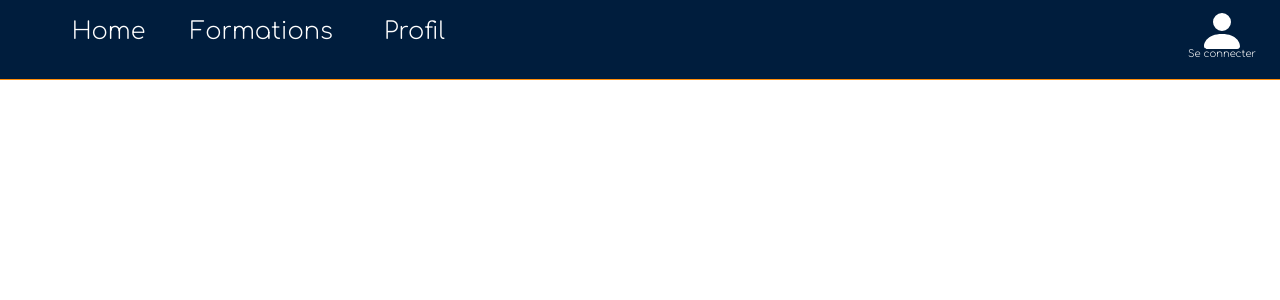
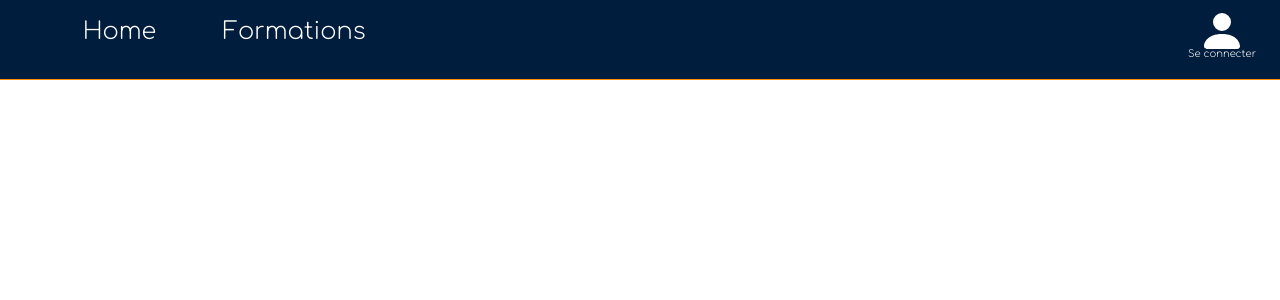
Before and after one commit to Beu-nwa/projet-fil-rouge-formation-.Net, a React (Create React App) app in the folder projet-fil-rouge/: page / in a window 1280 px wide. Shown: the top 300 px of the page. Built offline with nearby package versions, Linux system fonts and the light colour scheme; a web font is replaced by a local one.

Commit message:
update: NavBar> navbar fonctionnelle en fonction du status utilisateur

```diff
--- a/projet-fil-rouge/src/App.js
+++ b/projet-fil-rouge/src/App.js
@@ -18,25 +18,27 @@ class App extends Component {
   constructor(props) {
     super(props)
     this.state = {
-        activeUser: []
+        activeUser: [{status:"visiteur"}]
     }
 }
 changeActiveUser = (user) => {
   this.setState ({
       activeUser: user
   })
+  console.log(this.state.activeUser)
+  console.log(user)
 }
 
   render() {
     return (
       <div className="App">
         <BrowserRouter>
-        <Header changeActiveUser={this.changeActiveUser}/>
+        <Header activeUser={this.state.activeUser}/>
           <main>
             <Routes>
               <Route path="/" element={<HomeView />} />
               <Route path="/formation" element={<FormationView/>} />
-              <Route path="/log" element={<LogView/>} changeActiveUser={this.changeActiveUser} />
+              <Route path="/log" element={<LogView changeActiveUser={this.changeActiveUser}/>}  />
             </Routes>
             <div className="container">
               <Outlet />
--- a/projet-fil-rouge/src/Components/Component/Form/LogsComp/LogsComp.jsx
+++ b/projet-fil-rouge/src/Components/Component/Form/LogsComp/LogsComp.jsx
@@ -8,14 +8,9 @@ export default class LogsComp extends Component {
         super(props)
         this.state = {
             isActive: true,
-            activeUser: [],
         }
     }
-    changeActiveUser = (user) => {
-        this.setState ({
-            activeUser: user
-        })
-    }
+
     changeIsActive = () => {
         this.setState ({
             isActive: !this.state.isActive
@@ -25,7 +20,7 @@ export default class LogsComp extends Component {
         return this.state.isActive ? (
             <div className='formContainer row justify-content-center'>
                 <div className='col col-sm-11 col-md-8 col-lg-5 col-xl-4 col-xxl-3 my-4'>
-                    <LoginComp changeActiveUser={this.changeActiveUser} changeIsActive={this.changeIsActive} />
+                    <LoginComp changeActiveUser={this.props.changeActiveUser} changeIsActive={this.changeIsActive} />
                 </div>
             </div>
         ) : (
--- a/projet-fil-rouge/src/Components/GlobalComponent/HeaderComp/HeaderComp.jsx
+++ b/projet-fil-rouge/src/Components/GlobalComponent/HeaderComp/HeaderComp.jsx
@@ -5,15 +5,11 @@ import NavBarComp from '../../GlobalComponent/NavBarComp/NavBarComp'
 class HeaderComp extends Component {
     constructor(props) {
         super(props)
-        this.state = {
-            isActive: true,
-            activeUser: [],
-        }
     }
     render() {
         return (
             <div>
-                <NavBarComp changeActiveUser={this.changeActiveUser} changeIsActive={this.changeIsActive} />
+                <NavBarComp activeUser={this.props.activeUser} />
             </div>
         );
     }
--- a/projet-fil-rouge/src/Components/GlobalComponent/NavBarComp/NavBarComp.jsx
+++ b/projet-fil-rouge/src/Components/GlobalComponent/NavBarComp/NavBarComp.jsx
@@ -6,15 +6,14 @@ import './NavBarComp.css'
 class NavBarComp extends Component {
     constructor(props) {
         super(props)
-        this.state = {
-            isActive: true,
-            activeUser: [],
     }
-    }
+
     render() {
+
         return (
+            console.log(this.props.activeUser[0].status),
+            this.props.activeUser[0].status === "moderateur" ? (
 
-            this.state.activeUser === "moderateur" ? (
                 //Condition pour afficher la navBar en fonction du status de l'utilisateur
                 <div className="navBarContainer">
                     <ul>
@@ -33,21 +32,7 @@ class NavBarComp extends Component {
                                 <a href="">Ajout Formation</a>   {/* <Link to="/formation">Profil</Link>  */}
                             </li>
                         </div>
-                        {
-                            this.state.activeUser.length === 0 ? (
 
-                                <div className='navItemBoxIcon'>
-                                    <div className='navItemIconText'>
-                                        <div className='iconConnection'>
-                                            <Link to="/log"><PersonFill className='navIcon' /></Link>
-                                        </div>
-                                        <div>
-                                            <div className='navIconText'>Se connecter</div>
-                                        </div>
-                                    </div>
-                                </div>
-                            ) :
-                                (
                         <div className='navItemBoxIcon'>
                             <div className='navItemIconText'>
                                 <div className='iconConnection'>
@@ -58,12 +43,11 @@ class NavBarComp extends Component {
                                 </div>
                             </div>
                         </div>
-                                )
-                        }
+
                     </ul>
                 </div>
                 /////////////////////////////////////////////si l'utilisitaeur est stagiaire ou formateur ///
-            ) : this.state.activeUser === "formateur" || "stagiaire" ?
+            ) : this.props.activeUser[0].status === "formateur" || this.props.activeUser[0].status === "stagiaire" ?
                 (
                     <div className="navBarContainer">
                         <ul>
@@ -82,21 +66,7 @@ class NavBarComp extends Component {
                                     <a href="">Profil</a>   {/* <Link to="/formation">Profil</Link>  */}
                                 </li>
                             </div>
-                            {
-                                this.state.activeUser.length === 0 ? (
 
-                                    <div className='navItemBoxIcon'>
-                                        <div className='navItemIconText'>
-                                            <div className='iconConnection'>
-                                                <Link to="/log"><PersonFill className='navIcon' /></Link>
-                                            </div>
-                                            <div>
-                                                <div className='navIconText'>Se connecter</div>
-                                            </div>
-                                        </div>
-                                    </div>
-                                ) :
-                                    (
                             <div className='navItemBoxIcon'>
                                 <div className='navItemIconText'>
                                     <div className='iconConnection'>
@@ -107,8 +77,7 @@ class NavBarComp extends Component {
                                     </div>
                                 </div>
                             </div>
-                                    )
-                            }
+
                         </ul>
                     </div>
                 ) :
@@ -125,8 +94,6 @@ class NavBarComp extends Component {
                                 <Link to="/formation">Formations</Link>
                             </li>
                         </div>
-                        {
-                            this.state.activeUser.length === 0 ? (
 
                         <div className='navItemBoxIcon'>
                             <div className='navItemIconText'>
@@ -138,25 +105,13 @@ class NavBarComp extends Component {
                                 </div>
                             </div>
                         </div>
-                            ) :
-                                (
-                                    <div className='navItemBoxIcon'>
-                                        <div className='navItemIconText'>
-                                            <div className='iconConnection'>
-                                                <Link to="/log"><PersonFillX className='navIcon' /></Link>
-                                            </div>
-                                            <div>
-                                                <div className='navIconText'>Se deconnecter</div>
-                                            </div>
-                                        </div>
-                                    </div>
-                                )
-                        }
                     </ul>
                 </div>
 
         );
     }
+
 }
 
+
 export default NavBarComp;
--- a/projet-fil-rouge/src/Views/LogView/LogView.jsx
+++ b/projet-fil-rouge/src/Views/LogView/LogView.jsx
@@ -2,10 +2,13 @@ import React, { Component } from 'react';
 import LogsComp from '../../Components/Component/Form/LogsComp/LogsComp';
 
 export default class LogView extends Component {
+    constructor(props) {
+        super(props)
+    }
     render() {
         return (
             <div id='logView'>
-                <LogsComp />
+                <LogsComp changeActiveUser={this.props.changeActiveUser} />
             </div>
         )
     }
```
Lines whose indentation alone changed are shown as unchanged.
